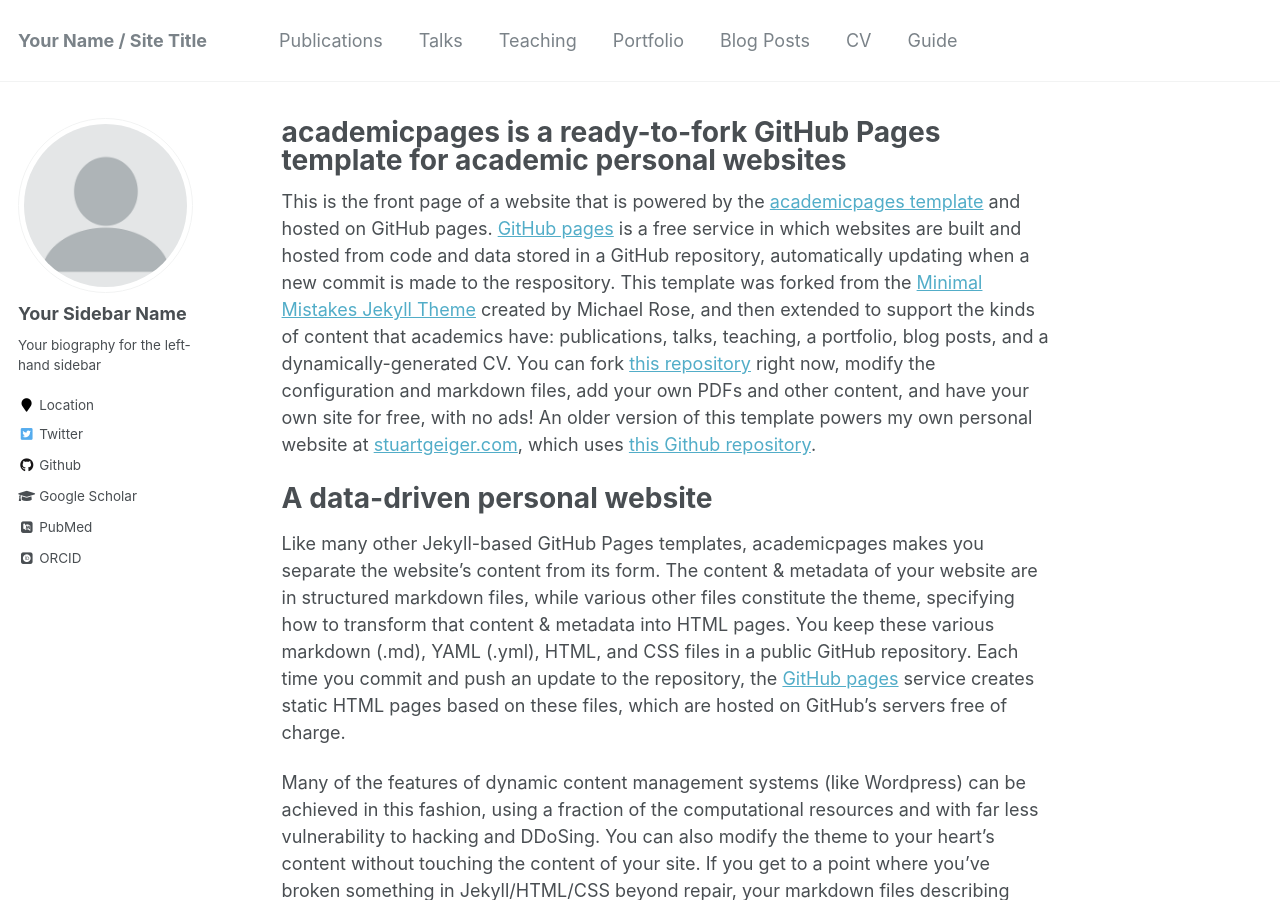
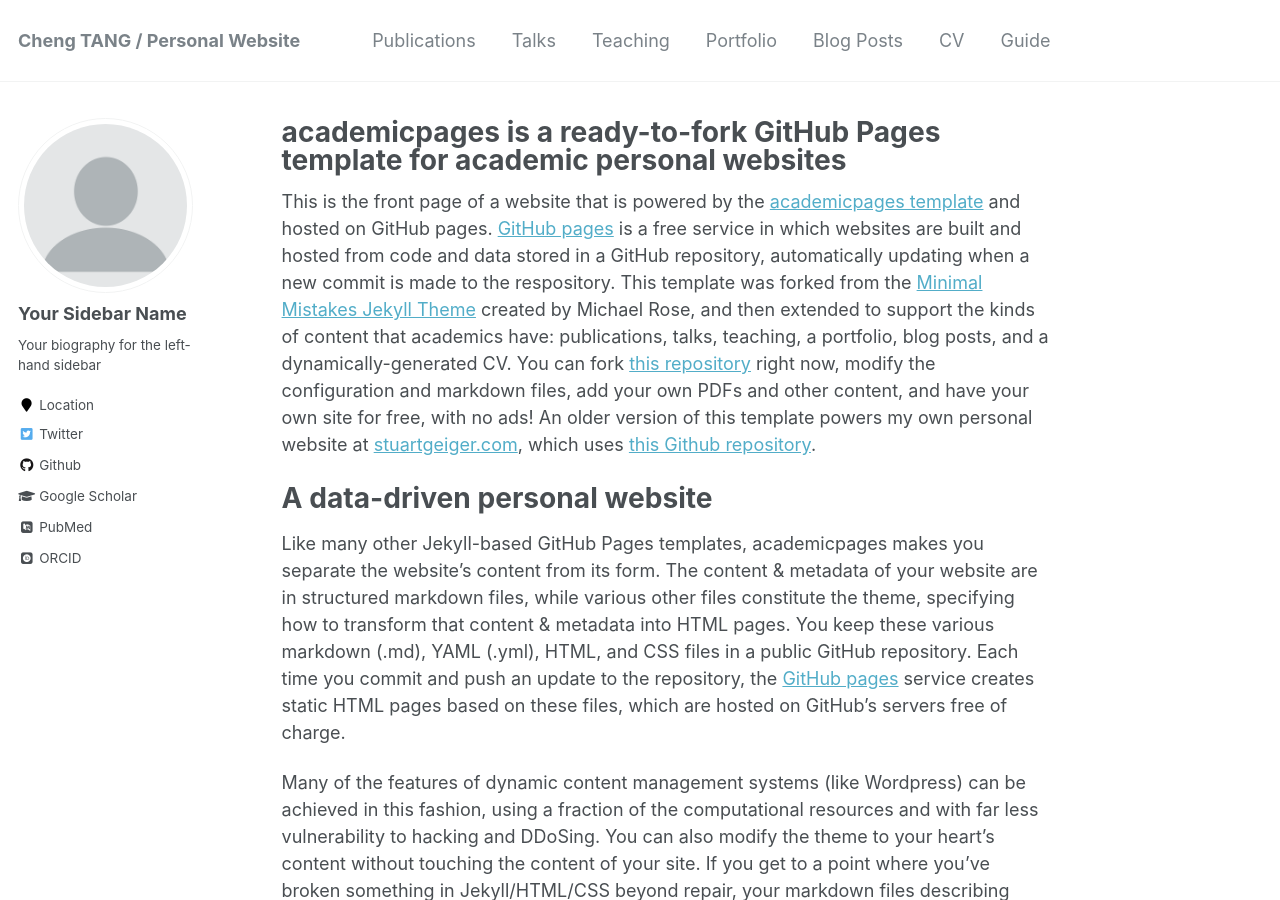
Before and after one commit to ChengTANG-AI/chengtang-ai.github.io, a Jekyll site: the page built from _pages/about.md, in a window 1280 px wide and 900 px high. Built offline with Jekyll 4.4.1, drawn with Linux system fonts in a browser that asks for light colours; some web fonts are replaced; some of the changed text lies outside the part shown.

Commit message:
Update _config.yml

```diff
--- a/_config.yml
+++ b/_config.yml
@@ -7,13 +7,13 @@
 
 # Site Settings
 locale                   : "en-US"
-title                    : "Your Name / Site Title"
+title                    : "Cheng TANG / Personal Website"
 title_separator          : "-"
-name                     : &name "Your Name"
+name                     : &name "Cheng TANG"
 description              : &description "personal description"
-url                      : https://academicpages.github.io # the base hostname & protocol for your site e.g. "https://mmistakes.github.io"
+url                      : https://chengtang-ai.github.io/ # the base hostname & protocol for your site e.g. "https://mmistakes.github.io"
 baseurl                  : "" # the subpath of your site, e.g. "/blog"
-repository               : "academicpages/academicpages.github.io"
+repository               : "ChengTANG-AI/ChengTANG-AI.github.io"
 teaser                   :  # filename of teaser fallback teaser image placed in /images/, .e.g. "500x300.png"
 breadcrumbs              : false # true, false (default)
 words_per_minute         : 160
```
